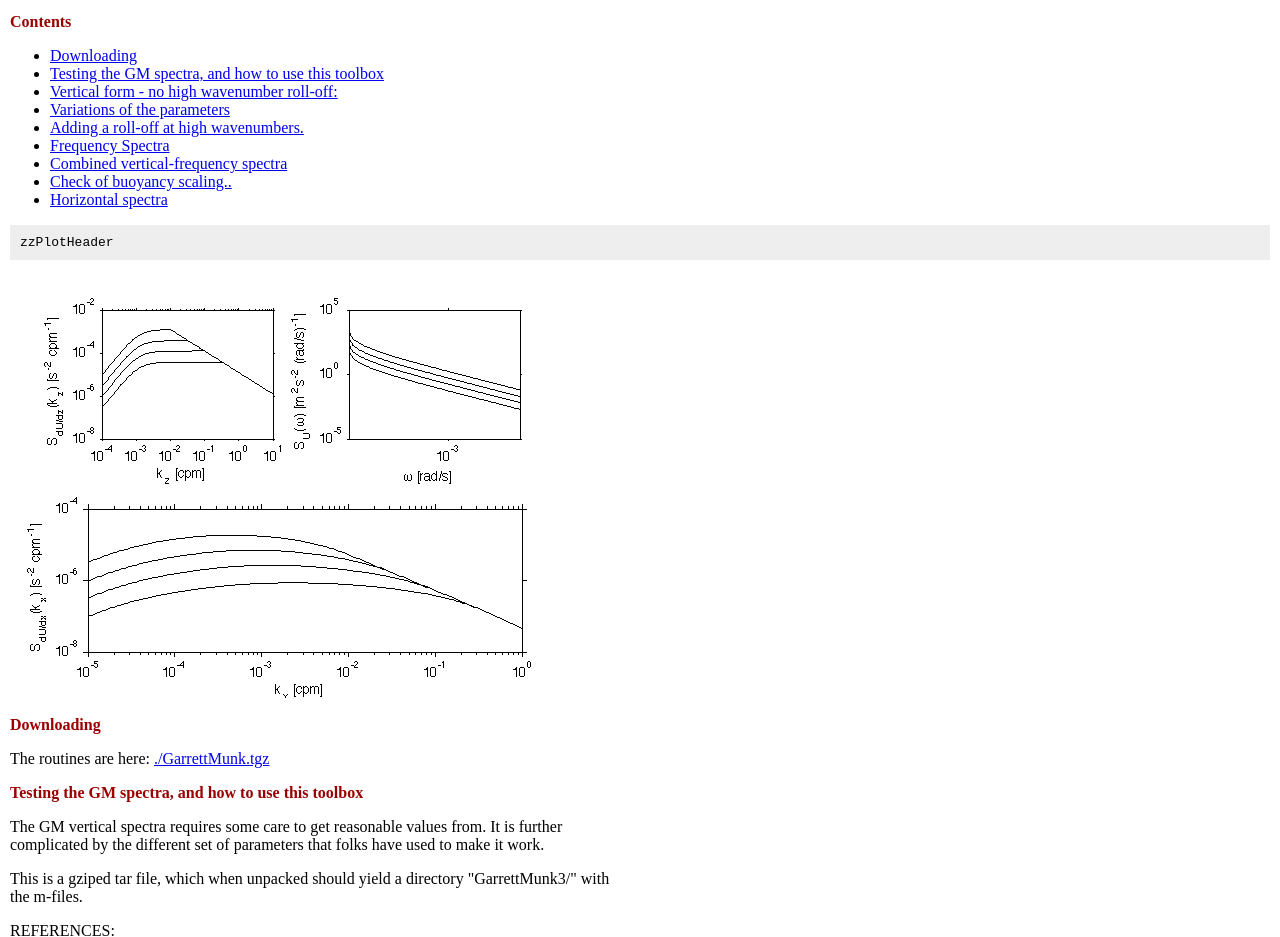
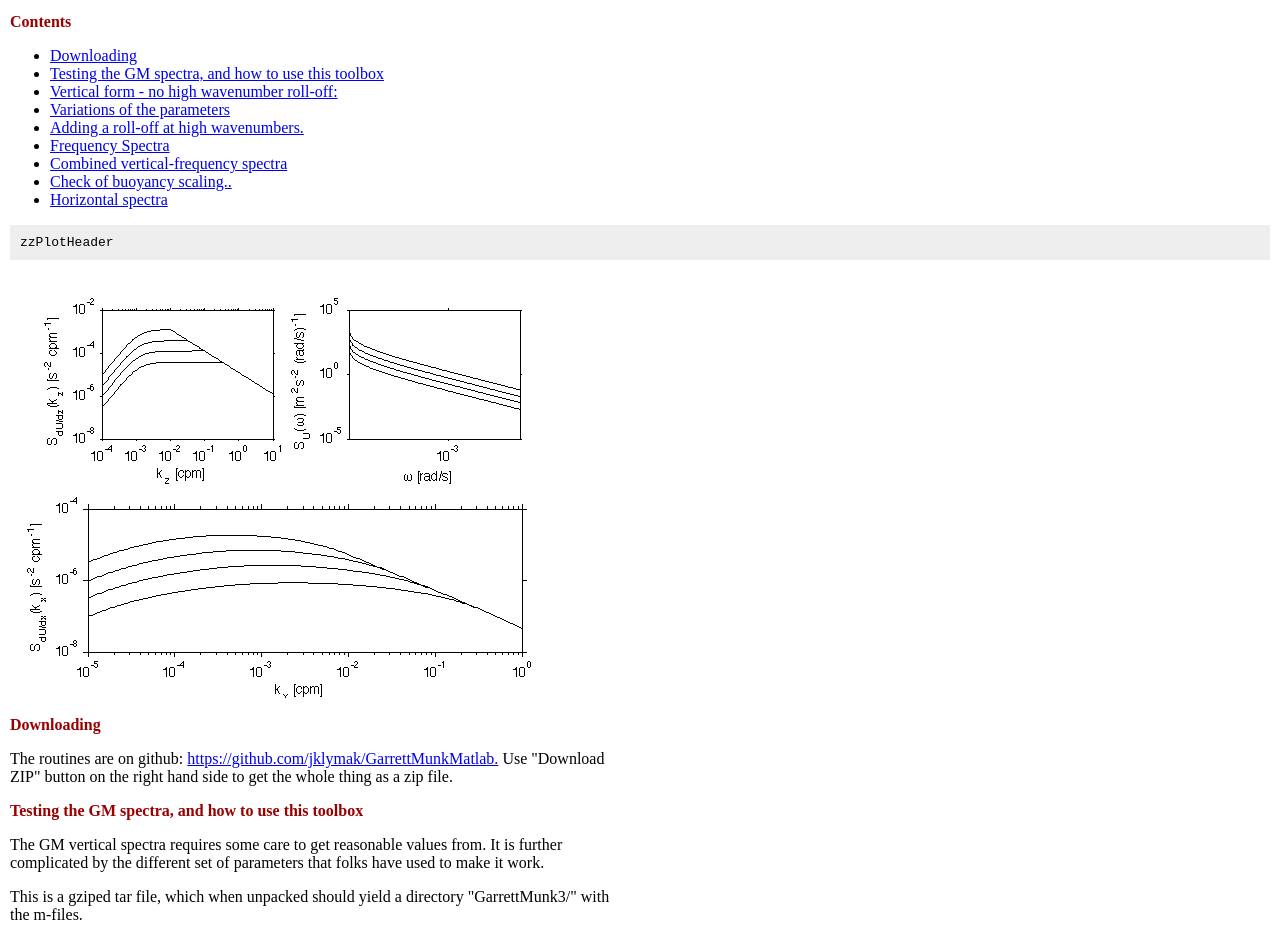
Before and after one commit to jklymak/GarrettMunkMatlab, a plain HTML site: page index.html in a window 1280 px wide. Shown: the part 101-1038 px from the top of the page. Drawn offline with Linux system fonts and the light colour scheme.

Commit message:
Fixed index.html

```diff
--- a/index.html
+++ b/index.html
@@ -63,7 +63,7 @@ p.footer {
 }
 
   </style></head><body><div class="content"><h1>The Garrett and Munk internal wave spectra Matlab toolbox</h1><!--introduction--><p>J. Klymak <a href="jklymak@uvic.ca">jklymak@uvic.ca</a></p><!--/introduction--><h2>Contents</h2><div><ul><li><a href="#2">Downloading</a></li><li><a href="#3">Testing the GM spectra, and how to use this toolbox</a></li><li><a href="#5">Vertical form - no high wavenumber roll-off:</a></li><li><a href="#6">Variations of the parameters</a></li><li><a href="#7">Adding a roll-off at high wavenumbers.</a></li><li><a href="#8">Frequency Spectra</a></li><li><a href="#9">Combined vertical-frequency spectra</a></li><li><a href="#10">Check of buoyancy scaling..</a></li><li><a href="#11">Horizontal spectra</a></li></ul></div><pre class="codeinput">zzPlotHeader
-</pre><img vspace="5" hspace="5" src="zzTestGm_01.png" alt=""> <h2>Downloading<a name="2"></a></h2><p>The routines are here: <a href="./GarrettMunk.tgz">./GarrettMunk.tgz</a></p><h2>Testing the GM spectra, and how to use this toolbox<a name="3"></a></h2><p>The GM vertical spectra requires some care to get reasonable values from.  It is further complicated by the different set of parameters that folks have used to make it work.</p><p>This is a gziped tar file, which when unpacked should yield a directory "GarrettMunk3/" with the m-files.</p><p>REFERENCES:</p><div><ul><li>Garrett and Munk, 1972, Geophys. Fluid Dyn.</li><li>Garrett and Munk, 1975, J. Geophys Res.</li><li>         Munk 1981, Evolution of Physical Oceanography</li><li>         Katz and Briscoe, 1979, J. Phys. Ocean</li><li>         Gregg and Kunze 1991, J. Geohpys. Res.</li><li>         Klymak and Moum, 2007, J. Phys. Ocean.</li></ul></div><p>The functions are called as follows:</p><pre class="codeinput">params= Gm76Params
+</pre><img vspace="5" hspace="5" src="zzTestGm_01.png" alt=""> <h2>Downloading<a name="2"></a></h2><p>The routines are on github: <a href="https://github.com/jklymak/GarrettMunkMatlab">https://github.com/jklymak/GarrettMunkMatlab.</a>  Use "Download ZIP" button on the right hand side to get the whole thing as a zip file.</p><h2>Testing the GM spectra, and how to use this toolbox<a name="3"></a></h2><p>The GM vertical spectra requires some care to get reasonable values from.  It is further complicated by the different set of parameters that folks have used to make it work.</p><p>This is a gziped tar file, which when unpacked should yield a directory "GarrettMunk3/" with the m-files.</p><p>REFERENCES:</p><div><ul><li>Garrett and Munk, 1972, Geophys. Fluid Dyn.</li><li>Garrett and Munk, 1975, J. Geophys Res.</li><li>         Munk 1981, Evolution of Physical Oceanography</li><li>         Katz and Briscoe, 1979, J. Phys. Ocean</li><li>         Gregg and Kunze 1991, J. Geohpys. Res.</li><li>         Klymak and Moum, 2007, J. Phys. Ocean.</li></ul></div><p>The functions are called as follows:</p><pre class="codeinput">params= Gm76Params
 kx = logspace(-5,1,1000);
 f = sw_f(45);
 N=5.2e-3;
```
